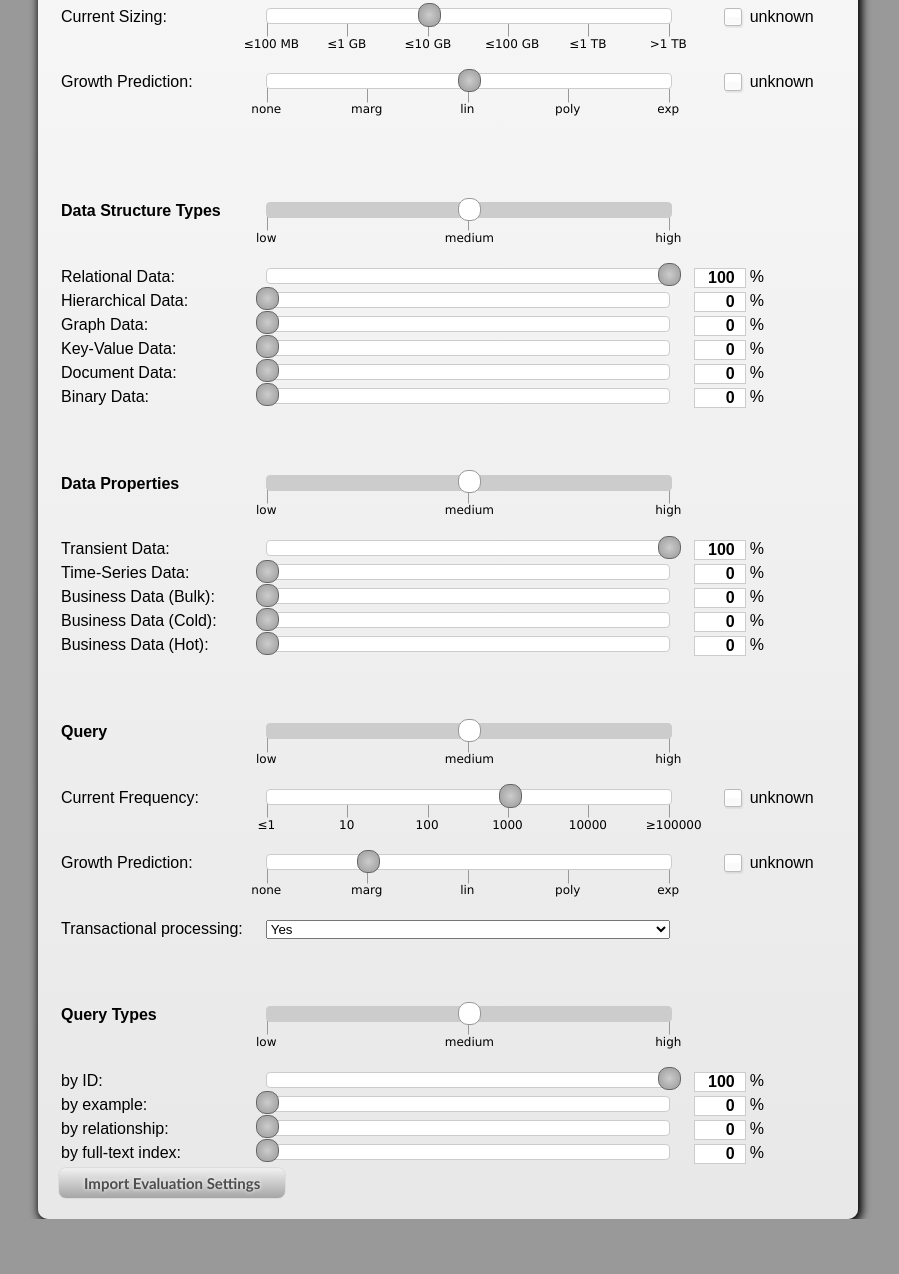
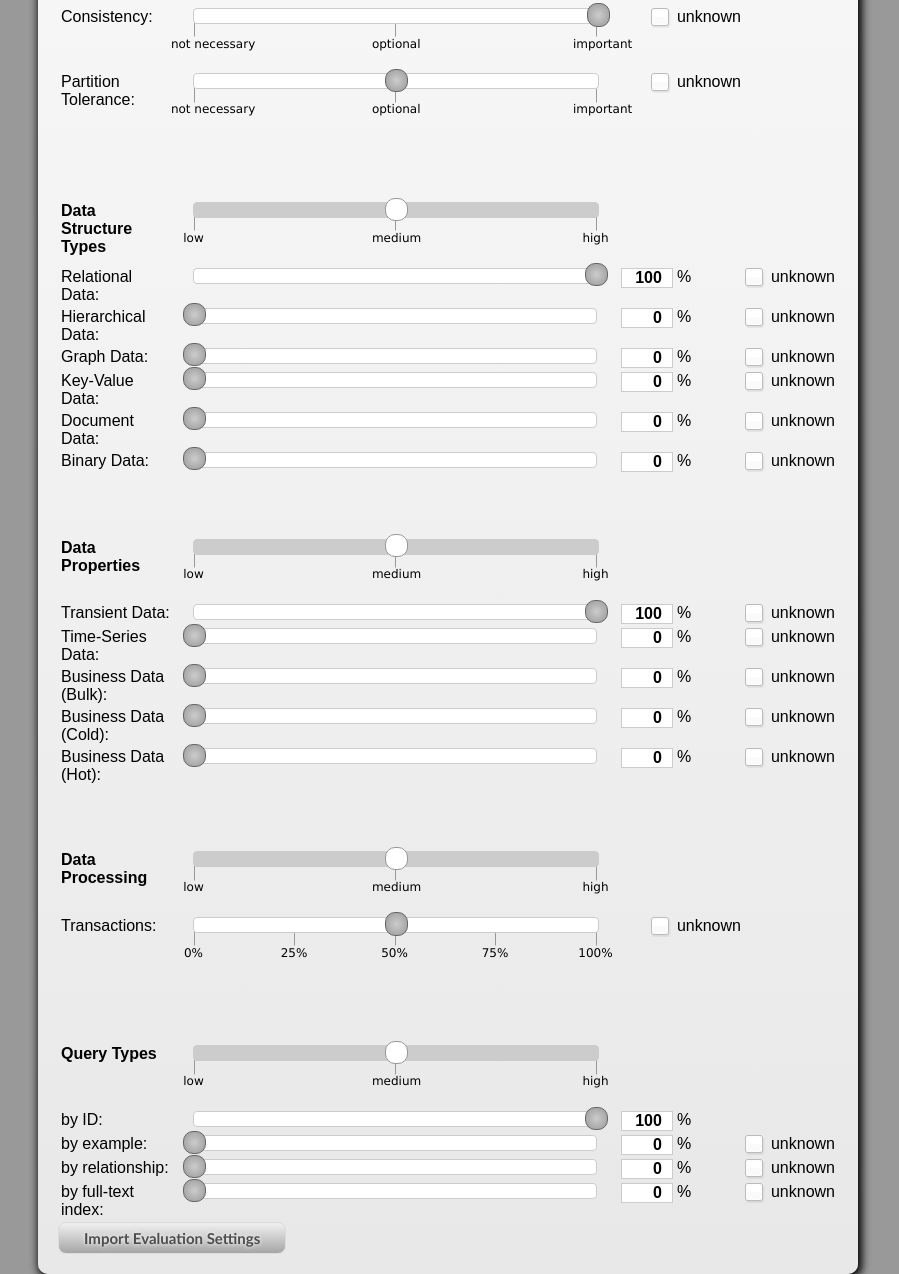
Before and after one commit to streitz/pp_eval, a plain HTML site: page index.html in a window 1280 px wide. Shown: the part 830-2104 px from the top of the page, without its empty margins (10-909 px from the left). Before the commit the page ends 2049 px from the top, so only its background shows below. Drawn offline with Linux system fonts and the light colour scheme.

Commit message:
changed layout + all fields with unknown checkbox

```diff
--- a/eval.js
+++ b/eval.js
@@ -6,8 +6,7 @@
         var backup_data = {
             data_sizing: 0,
             data_growth: 0,
-            query_freq: 0,
-            query_prediction: 0,
+            transaction: 0,
             innovation: 0,
             investment: 0
         }
@@ -18,7 +17,6 @@
             ptolerance: 1,
             data_sizing: 2,
             data_growth: 2,
-            query_freq: 3,
             query_prediction: 1,
             innovation: 0,
             investment: 2,
@@ -27,9 +25,9 @@
             data: 1,
             data_type: 1,
             data_properties: 1,
-            query: 1,
+            data_processing: 1,
             query_types: 1,
-            transaction: 1
+            transaction: 2
         }
 
         var data_structures = {
@@ -102,6 +100,8 @@
         $('input:checkbox').change(function(){
             var name = this.id.replace(/checkbox-/, '')
 
+            // TODO, you have to ckeck wheather its a labled or normal slider
+
             if(this.checked) {
                 $('#slider-' + name).labeledslider('disable')
                 backup_data[name] = data[name]
@@ -118,6 +118,12 @@
                 $('#slider-general').labeledslider('disable')
             else
                 $('#slider-general').labeledslider('enable')
+
+            var transaction = $('#slider-transaction').labeledslider('option').disabled
+            if (transaction)
+                $('#slider-data_processing').labeledslider('disable')
+            else
+                $('#slider-data_processing').labeledslider('enable')
 
 
             var size = $('#slider-data_sizing').labeledslider('option').disabled
@@ -257,9 +263,8 @@
         labeledSlider('#slider-data_sizing', 'data_sizing', ['&le;100 MB', '&le;1 GB', '&le;10 GB', '&le;100 GB', '&le;1 TB', '>1 TB'])
         labeledSlider('#slider-data_growth', 'data_growth', changes, tooltip1)
 
-        // category: query
-        labeledSlider('#slider-query_freq', 'query_freq', ['&le;1', '10', '100', '1000', '10000', '&ge;100000'])
-        labeledSlider('#slider-query_prediction', 'query_prediction', changes, tooltip1)
+        // category: data processing
+        labeledSlider('#slider-transaction', 'transaction', ['0%', '25%', '50%', '75%', '100%'])
 
         // category: general
         labeledSlider('#slider-innovation', 'innovation', categories2)
@@ -271,7 +276,7 @@
         labeledSlider('#slider-data', 'data', categories2)
         labeledSlider('#slider-data_type', 'data_type', categories2)
         labeledSlider('#slider-data_properties', 'data_properties', categories2)
-        labeledSlider('#slider-query', 'query', categories2)
+        labeledSlider('#slider-data_processing', 'data_processing', categories2)
         labeledSlider('#slider-query_types', 'query_types', categories2)
 
         $('select.transaction').change(function () {
--- a/index.html
+++ b/index.html
@@ -3,6 +3,9 @@
     <head>
         <meta http-equiv="Content-Type" content="text/html; charset=utf-8">
         <title>Evaluation of Polyglot Persistence</title>
+
+        <!-- underscore.js -->
+        <script type="text/javascript" src="lib/underscore-min.js"></script>
 
         <!-- jQuery UI -->
         <link type="text/css" href="/lib/css/jquery-ui.css" rel="stylesheet"/>
@@ -18,8 +21,6 @@
         <link type="text/css" href="lib/css/jquery.ui.tooltip.css" rel="stylesheet"/>
         <script type="text/javascript" src="lib/jquery.ui.tooltip.js"></script>
 
-        <!-- underscore.js -->
-        <script type="text/javascript" src="lib/underscore-min.js"></script>
 
         <!-- Custom Eval -->
         <link href="css/eval.css" rel="stylesheet"/>
@@ -57,22 +58,6 @@
                    </td>
                 </tr>
                 <tr class="spaceTop">
-                   <td class="tooltip head property-title" title="Importance of Section 'Requirements'">Requirements</td>
-                   <td><div id="slider-requirements" class="headslider"></div></td>
-                </tr>
-               	<tr>
-                   <td class="tooltip property-title" title="Guarantee that every operation must terminate in an intended response.">Availability:</td>
-                   <td><div id="slider-availability" class="slider"></div></td>
-               	</tr>
-               	<tr>
-                   <td class="tooltip property-title" title="Perception that a set of operations has occured all at once.">Consistency:</td>
-                   <td><div id="slider-consistency" class="slider"></div></td>
-               	</tr>
-	              <tr>
-                   <td class="tooltip property-title" title="System operations continue despite arbitrary message loss or failure of individual components of the system">Partition Tolerance:</td>
-                   <td><div id="slider-ptolerance" class="slider"></div></td>
-    	          </tr>
-    	          <tr class="spaceTop">
                    <td class="tooltip head property-title" title="Importance of Section 'Data'">Data</td>
                    <td><div id="slider-data" class="headslider"></div></td>
                 </tr>
@@ -101,6 +86,43 @@
                    </td>
                 </tr>
                 <tr class="spaceTop">
+                   <td class="tooltip head property-title" title="Importance of Section 'Requirements'">Requirements</td>
+                   <td><div id="slider-requirements" class="headslider"></div></td>
+                </tr>
+               	<tr>
+                   <td class="tooltip property-title" title="Guarantee that every operation must terminate in an intended response.">Availability:</td>
+                   <td><div id="slider-availability" class="slider"></div></td>
+                   <td class="checkbox">
+                    <input type="checkbox" id="checkbox-availability" class="css-checkbox lrg"/>
+                    <label for="checkbox-availability" name="checkbox-availability_lbl" class="css-label lrg checkbox-style"></label>
+                    </td>
+                    <td>
+                    <div class="checkbox_label">unknown</div>
+                   </td>
+               	</tr>
+               	<tr>
+                   <td class="tooltip property-title" title="Perception that a set of operations has occured all at once.">Consistency:</td>
+                   <td><div id="slider-consistency" class="slider"></div></td>
+                   <td class="checkbox">
+                    <input type="checkbox" id="checkbox-consistency" class="css-checkbox lrg"/>
+                    <label for="checkbox-consistency" name="checkbox-consistency_lbl" class="css-label lrg checkbox-style"></label>
+                    </td>
+                    <td>
+                    <div class="checkbox_label">unknown</div>
+                   </td>
+               	</tr>
+	              <tr>
+                   <td class="tooltip property-title" title="System operations continue despite arbitrary message loss or failure of individual components of the system">Partition Tolerance:</td>
+                   <td><div id="slider-ptolerance" class="slider"></div></td>
+                   <td class="checkbox">
+                    <input type="checkbox" id="checkbox-ptolerance" class="css-checkbox lrg"/>
+                    <label for="checkbox-ptolerance" name="checkbox-ptolerance_lbl" class="css-label lrg checkbox-style"></label>
+                    </td>
+                    <td>
+                    <div class="checkbox_label">unknown</div>
+                   </td>
+    	          </tr>
+               	<tr class="spaceTop">
                    <td class="tooltip head property-title" title="Ratio of used data structure types in your database environment">Data Structure Types</td>
                    <td><div id="slider-data_type" class="headslider"></div></td>
                	</tr>
@@ -109,36 +131,78 @@
                    <td><div id="slider-relational" class="slider"></div></td>
                    <td><div id="relational-value" class="value"></div></td>
                    <td><div>%</div></td>
+                   <td class="checkbox">
+                    <input type="checkbox" id="checkbox-relational" class="css-checkbox lrg"/>
+                    <label for="checkbox-relational" name="checkbox-relational_lbl" class="css-label lrg checkbox-style"></label>
+                    </td>
+                    <td>
+                    <div class="checkbox_label">unknown</div>
+                   </td>
                	</tr>
                 <tr>
                    <td class="property-title tooltip" title="Tree-like data structure with parent/child relationships">Hierarchical Data:</td>
                    <td><div id="slider-hierarchical" class="slider"></div></td>
                    <td><div id="hierarchical-value" class="value"></div></td>
                    <td><div>%</div></td>
+                   <td class="checkbox">
+                    <input type="checkbox" id="checkbox-hierarchical" class="css-checkbox lrg"/>
+                    <label for="checkbox-hierarchical" name="checkbox-hierarchical_lbl" class="css-label lrg checkbox-style"></label>
+                    </td>
+                    <td>
+                    <div class="checkbox_label">unknown</div>
+                   </td>
                 </tr>
                 <tr>
                    <td class="property-title tooltip" title="Set of nodes and edges referencing other nodes">Graph Data:</td>
                    <td><div id="slider-graph" class="slider"></div></td>
                    <td><div id="graph-value" class="value"></div></td>
                    <td><div>%</div></td>
+                   <td class="checkbox">
+                    <input type="checkbox" id="checkbox-graph" class="css-checkbox lrg"/>
+                    <label for="checkbox-graph" name="checkbox-graph_lbl" class="css-label lrg checkbox-style"></label>
+                    </td>
+                    <td>
+                    <div class="checkbox_label">unknown</div>
+                   </td>
                 </tr>
                 <tr>
                    <td class="property-title tooltip" title="Unordered data model with values and their corresponding keys">Key-Value Data:</td>
                    <td><div id="slider-kv" class="slider"></div></td>
                    <td><div id="kv-value" class="value"></div></td>
                    <td><div>%</div></td>
+                   <td class="checkbox">
+                    <input type="checkbox" id="checkbox-kv" class="css-checkbox lrg"/>
+                    <label for="checkbox-kv" name="checkbox-kv_lbl" class="css-label lrg checkbox-style"></label>
+                    </td>
+                    <td>
+                    <div class="checkbox_label">unknown</div>
+                   </td>
                 </tr>
                 <tr>
                    <td class="property-title tooltip" title="White box view on data structures with pairs of key and value fields (e.g. representable by JSON or XML)">Document Data:</td>
                    <td><div id="slider-document" class="slider"></div></td>
                    <td><div id="document-value" class="value"></div></td>
                    <td><div>%</div></td>
+                   <td class="checkbox">
+                    <input type="checkbox" id="checkbox-document" class="css-checkbox lrg"/>
+                    <label for="checkbox-document" name="checkbox-document_lbl" class="css-label lrg checkbox-style"></label>
+                    </td>
+                    <td>
+                    <div class="checkbox_label">unknown</div>
+                   </td>
                 </tr>
                 <tr>
                    <td class="property-title tooltip" title="Black box view on data structure without knowledge of intern issues.">Binary Data:</td>
                    <td><div id="slider-binary" class="slider"></div></td>
                    <td><div id="binary-value" class="value"></div></td>
                    <td><div>%</div></td>
+                   <td class="checkbox">
+                    <input type="checkbox" id="checkbox-binary" class="css-checkbox lrg"/>
+                    <label for="checkbox-binary" name="checkbox-binary_lbl" class="css-label lrg checkbox-style"></label>
+                    </td>
+                    <td>
+                    <div class="checkbox_label">unknown</div>
+                   </td>
                 </tr>
                 <tr class="spaceTop">
                    <td class="tooltip head property-title" title="Ratio of used data properties in your database environment">Data Properties</td>
@@ -149,66 +213,79 @@
                    <td><div id="slider-transient" class="slider"></div></td>
                    <td><div id="transient-value" class="value"></div></td>
                    <td><div>%</div></td>
+                   <td class="checkbox">
+                    <input type="checkbox" id="checkbox-transient" class="css-checkbox lrg"/>
+                    <label for="checkbox-transient" name="checkbox-transient_lbl" class="css-label lrg checkbox-style"></label>
+                    </td>
+                    <td>
+                    <div class="checkbox_label">unknown</div>
+                   </td>
                	</tr>
                 <tr>
                    <td class="property-title tooltip" title="Periodical collected data by  time-triggered events">Time-Series Data:</td>
                    <td><div id="slider-time" class="slider"></div></td>
                    <td><div id="time-value" class="value"></div></td>
                    <td><div>%</div></td>
+                   <td class="checkbox">
+                    <input type="checkbox" id="checkbox-time" class="css-checkbox lrg"/>
+                    <label for="checkbox-time" name="checkbox-time_lbl" class="css-label lrg checkbox-style"></label>
+                    </td>
+                    <td>
+                    <div class="checkbox_label">unknown</div>
+                   </td>
                 </tr>
                	<tr>
                    <td class="property-title tooltip" title="Input and processing of massive binary data objects">Business Data (Bulk):</td>
                    <td><div id="slider-bulk" class="slider"></div></td>
                    <td><div id="bulk-value" class="value"></div></td>
                    <td><div>%</div></td>
+                   <td class="checkbox">
+                    <input type="checkbox" id="checkbox-bulk" class="css-checkbox lrg"/>
+                    <label for="checkbox-bulk" name="checkbox-bulk_lbl" class="css-label lrg checkbox-style"></label>
+                    </td>
+                    <td>
+                    <div class="checkbox_label">unknown</div>
+                   </td>
                	</tr>
                 <tr>
                    <td class="property-title tooltip" title="Business data with almost no activities of modifications (e.g. bank account data)">Business Data (Cold):</td>
                    <td><div id="slider-cold" class="slider"></div></td>
                    <td><div id="cold-value" class="value"></div></td>
                    <td><div>%</div></td>
+                   <td class="checkbox">
+                    <input type="checkbox" id="checkbox-cold" class="css-checkbox lrg"/>
+                    <label for="checkbox-cold" name="checkbox-cold_lbl" class="css-label lrg checkbox-style"></label>
+                    </td>
+                    <td>
+                    <div class="checkbox_label">unknown</div>
+                   </td>
                 </tr>
                 <tr>
                    <td class="property-title tooltip" title="Business data with a lot of modifications (e.g. account transactions)">Business Data (Hot):</td>
                    <td><div id="slider-hot" class="slider"></div></td>
                    <td><div id="hot-value" class="value"></div></td>
                    <td><div>%</div></td>
-                </tr>
-               	<tr class="spaceTop">
-                   <td class="tooltip head property-title" title="Importance of Section 'Query'">Query</td>
-                   <td><div id="slider-query" class="headslider"></div></td>
-               	</tr>
-               	<tr>
-                   <td class="tooltip property-title" title="#requests per second in peak situations">Current Frequency:</td>
-                   <td><div id="slider-query_freq" class="slider"></div></td>
                    <td class="checkbox">
-                    <input type="checkbox" id="checkbox-query_freq" class="css-checkbox lrg"/>
-                    <label for="checkbox-query_freq" name="checkbox-query_freq_lbl" class="css-label lrg checkbox-style"></label>
+                    <input type="checkbox" id="checkbox-hot" class="css-checkbox lrg"/>
+                    <label for="checkbox-hot" name="checkbox-hot_lbl" class="css-label lrg checkbox-style"></label>
                     </td>
                     <td>
                     <div class="checkbox_label">unknown</div>
                    </td>
-                   </td>
+                </tr>
+               	<tr class="spaceTop">
+                   <td class="tooltip head property-title" title="Importance of Section 'Query'">Data Processing</td>
+                   <td><div id="slider-data_processing" class="headslider"></div></td>
                	</tr>
                 <tr>
-                   <td class="tooltip property-title" title="Increase prediction of Database Requests">Growth Prediction:</td>
-                   <td><div id="slider-query_prediction" class="slider"></div></td>
+                   <td class="tooltip property-title" title="How much transaction processing do you need?">Transactions:</td>
+                   <td><div id="slider-transaction" class="slider"></div></td>
                    <td class="checkbox">
-                    <input type="checkbox" id="checkbox-query_prediction" class="css-checkbox lrg"/>
-                    <label for="checkbox-query_prediction" name="checkbox-query_prediction_lbl" class="css-label lrg checkbox-style"></label>
+                    <input type="checkbox" id="checkbox-transaction" class="css-checkbox lrg"/>
+                    <label for="checkbox-transaction" name="checkbox-transaction_lbl" class="css-label lrg checkbox-style"></label>
                     </td>
                     <td>
                     <div class="checkbox_label">unknown</div>
-                   </td>
-                   </td>
-               	</tr>
-                <tr>
-                   <td class="tooltip property-title" title="Do you need transaction to be performed?">Transactional processing:</td>
-                   <td>
-                    <select class="transaction">
-                      <option value="yes" selected="selected">Yes</option>
-                      <option value="no">No</option>
-                    </select>
                    </td>
                 </tr>
                	<tr class="spaceTop">
@@ -226,18 +303,39 @@
                    <td><div id="slider-query_type_example" class="slider"></div></td>
                    <td><div id="query_type_example-value" class="value"></div></td>
                    <td><div>%</div></td>
+                   <td class="checkbox">
+                    <input type="checkbox" id="checkbox-query_type_example" class="css-checkbox lrg"/>
+                    <label for="checkbox-query_type_example" name="checkbox-query_type_example_lbl" class="css-label lrg checkbox-style"></label>
+                    </td>
+                    <td>
+                    <div class="checkbox_label">unknown</div>
+                   </td>
                	</tr>
                	<tr>
                    <td class="tooltip property-title" title="Traversing parent-to-child and child-to-parent relationships between objects.">by relationship:</td>
                    <td><div id="slider-query_type_relationship" class="slider"></div></td>
                    <td><div id="query_type_relationship-value" class="value"></div></td>
                    <td><div>%</div></td>
+                   <td class="checkbox">
+                    <input type="checkbox" id="checkbox-query_type_relationship" class="css-checkbox lrg"/>
+                    <label for="checkbox-query_type_relationship" name="checkbox-query_type_relationship_lbl" class="css-label lrg checkbox-style"></label>
+                    </td>
+                    <td>
+                    <div class="checkbox_label">unknown</div>
+                   </td>
                	</tr>
                 <tr>
                    <td class="tooltip property-title" title="Lookup using full-text search.">by full-text index:</td>
                    <td><div id="slider-query_type_fulltext" class="slider"></div></td>
                    <td><div id="query_type_fulltext-value" class="value"></div></td>
                    <td><div>%</div></td>
+                   <td class="checkbox">
+                    <input type="checkbox" id="checkbox-query_type_fulltext" class="css-checkbox lrg"/>
+                    <label for="checkbox-query_type_fulltext" name="checkbox-query_type_fulltext_lbl" class="css-label lrg checkbox-style"></label>
+                    </td>
+                    <td>
+                    <div class="checkbox_label">unknown</div>
+                   </td>
                 </tr>
             </table>
             <input type="file" class="hidden_upload" id="settings_load"/>
```
Also changed, not shown: 1 other file. Lines whose indentation alone changed are shown as unchanged.
